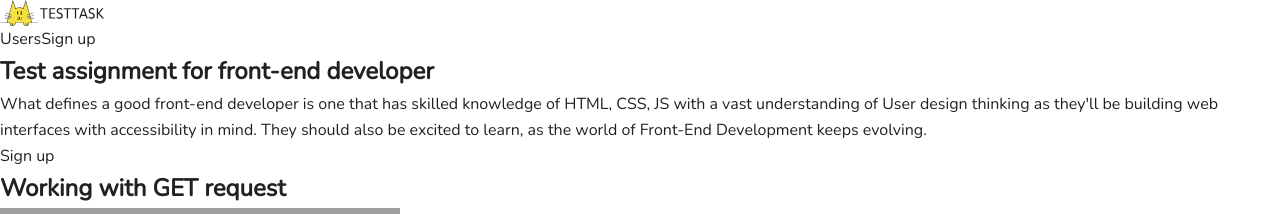
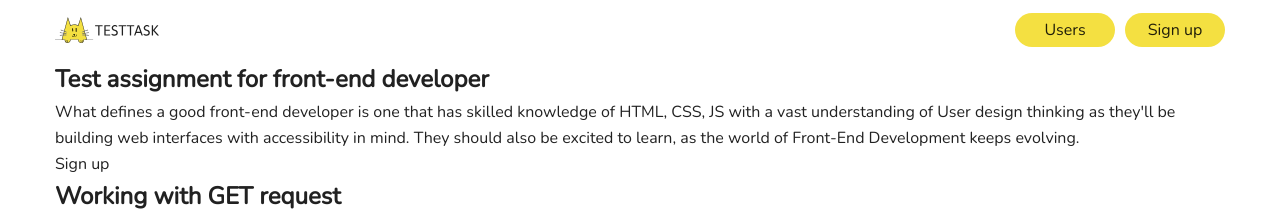
Before and after one commit to telezhka/abz-testtask, a React (Create React App) app: page / in a window 1280 px wide. Shown: the top 214 px of the page. Built offline with nearby package versions, Linux system fonts and the light colour scheme; grey boxes are pictures that could not be loaded.

Commit message:
added-container-and-header-styles

```diff
--- a/src/partials/GetReqBlock/GetReqBlock.jsx
+++ b/src/partials/GetReqBlock/GetReqBlock.jsx
@@ -63,7 +63,7 @@ const fakeUsers = {
 export const GetReqBlock = () => {
   return (
     <section id="users">
-      <div>
+      <div className="container get-container">
         <h2>Working with GET request</h2>
         <UserList users={fakeUsers.users} />
         <button>
--- a/src/partials/Header/Header.jsx
+++ b/src/partials/Header/Header.jsx
@@ -7,7 +7,7 @@ export const Header = () => {
         <a href="#top">
           <img src={logo} className="logo" alt="logo" />
         </a>
-        <nav>
+        <nav className="header-nav">
           <a href="#users" className="button">
             Users
           </a>
--- a/src/partials/Hero/Hero.jsx
+++ b/src/partials/Hero/Hero.jsx
@@ -1,7 +1,7 @@
 export const Hero = () => {
   return (
     <section>
-      <div>
+      <div className="container hero-container">
         <h1>Test assignment for front-end developer</h1>
         <p>
           What defines a good front-end developer is one that has skilled
--- a/src/partials/PostReqBlock/PostReqBlock.jsx
+++ b/src/partials/PostReqBlock/PostReqBlock.jsx
@@ -25,7 +25,7 @@ export const PostReqBlock = () => {
 
   return (
     <section id="signup">
-      <div>
+      <div className="container post-container">
         <h2>Working with POST request</h2>
         <form onSubmit={handleSubmit}>
           <input
--- /dev/null
+++ b/src/styles/base/_common.scss
@@ -0,0 +1,21 @@
+.container {
+  max-width: $breakpoint-s;
+  padding: 0 16px;
+  margin: 0 auto;
+  @media screen and (min-width: $breakpoint-s) {
+    max-width: $breakpoint-m;
+    padding: 0 32px;
+  }
+
+  @media screen and (min-width: $breakpoint-m) {
+    max-width: $breakpoint-l;
+    padding: 0 60px;
+  }
+  @media screen and (min-width: $breakpoint-l) {
+    max-width: $breakpoint-xl;
+    padding: 0;
+  }
+}
+.button {
+  @include button-style;
+}
--- a/src/styles/base/_mixins.scss
+++ b/src/styles/base/_mixins.scss
@@ -11,4 +11,10 @@
   &:hover {
     background-color: $btn-hover;
   }
+  &.disabled {
+    background-color: $btn-disabled;
+    color: rgba($secondary-text-color, 0.87);
+    pointer-events: none;
+    cursor: not-allowed;
+  }
 }
--- a/src/styles/base/_variables.scss
+++ b/src/styles/base/_variables.scss
@@ -17,7 +17,7 @@ $heading-fsize: 40px;
 $heading-line-height: 1;
 
 //breackpoints
-$breakpoint-xs: 360px;
-$breakpoint-sm: 768px;
-$breakpoint-md: 1024px;
-$breakpoint-lg: 1170px;
+$breakpoint-s: 360px;
+$breakpoint-m: 768px;
+$breakpoint-l: 1024px;
+$breakpoint-xl: 1170px;
--- a/src/styles/main.scss
+++ b/src/styles/main.scss
@@ -6,3 +6,7 @@
 @import 'base/variables';
 @import 'base/typography';
 @import 'base/mixins';
+@import 'base/common';
+
+//partials
+@import 'partials/header';
--- /dev/null
+++ b/src/styles/partials/_header.scss
@@ -0,0 +1,10 @@
+.header-container {
+  height: 60px;
+  display: flex;
+  align-items: center;
+  justify-content: space-between;
+}
+.header-nav {
+  display: flex;
+  gap: 10px;
+}
```
